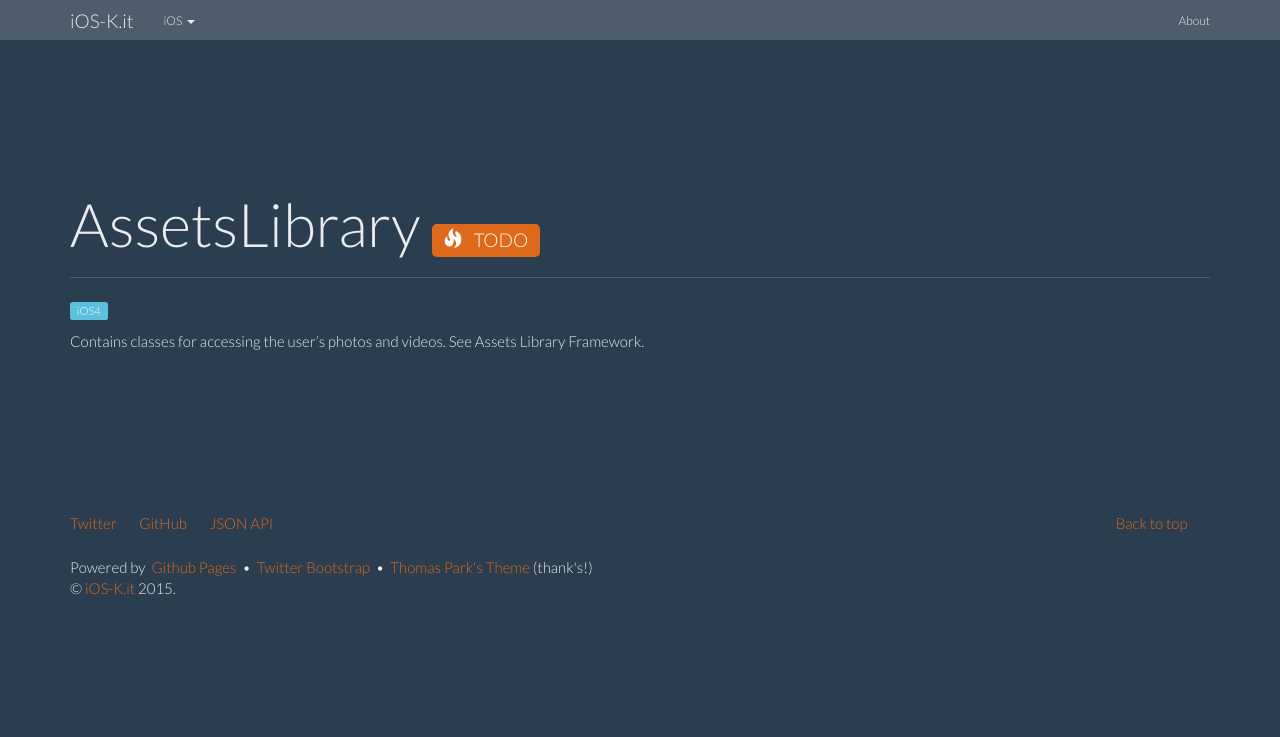
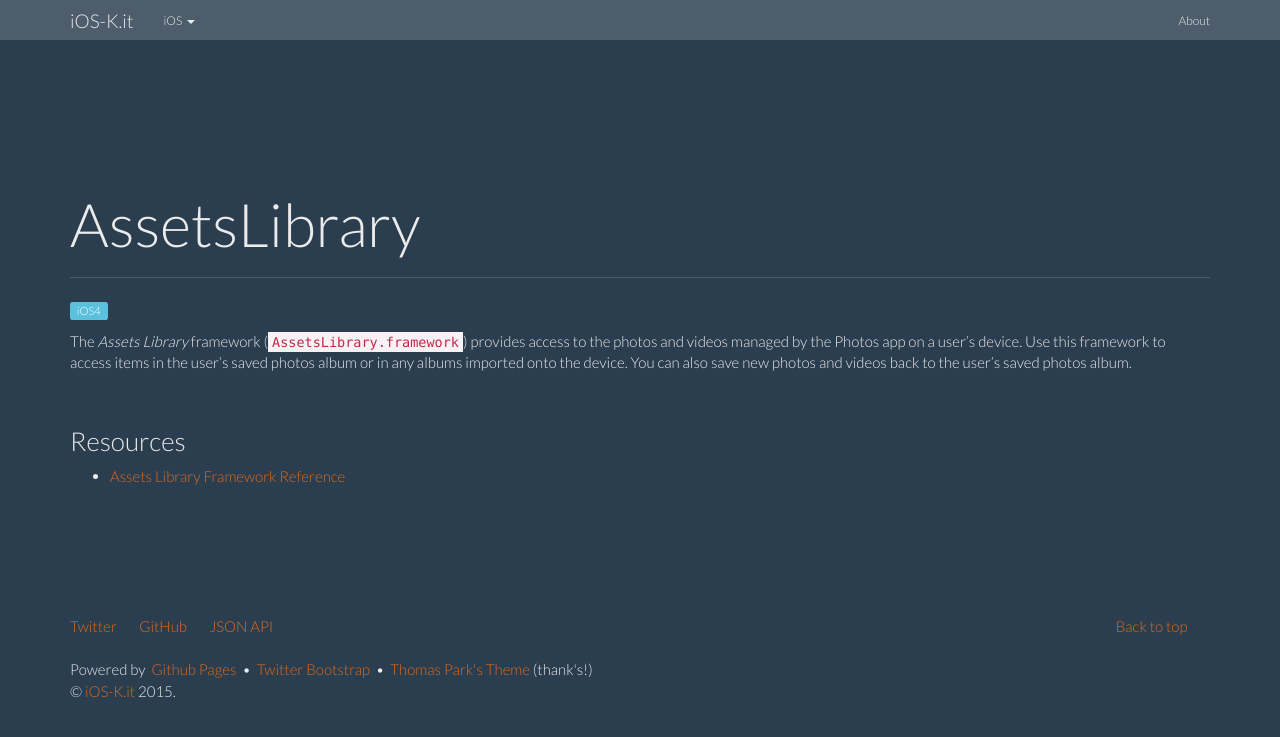
Before and after one commit to ioskit/ioskit.github.io, a Jekyll site: the page built from _kits/AssetsLibrary.md, in a window 1280 px wide. Shown: the top 737 px of the page. Built offline with Jekyll 4.4.1, drawn with Linux system fonts in a browser that asks for light colours; nearby versions of some CDN libraries.

Commit message:
Kit: AssetsLibrary.

```diff
--- a/_kits/AssetsLibrary.md
+++ b/_kits/AssetsLibrary.md
@@ -2,16 +2,16 @@
 layout: kit
 name: 'AssetsLibrary'
 id: assetslibrary
-status: TODO
+type: kit
+status:
 since: iOS4
 prefixe: 'AL'
-link:
-abstract: "Contains classes for accessing the user’s photos and videos. See Assets Library Framework."
-links__:
+abstract: "Contains classes for accessing the user’s photos and videos."
+links:
  - link:
-     name: 'aaa'
-     url: bbb
-     description: 'ccc'
+     name: 'Assets Library Framework Reference'
+     url: https://developer.apple.com/library/ios/documentation/AssetsLibrary/Reference/AssetsLibraryFramework/index.html
+     description: ''
 ---
 
-Contains classes for accessing the user’s photos and videos. See Assets Library Framework.
+The *Assets Library* framework (`AssetsLibrary.framework`) provides access to the photos and videos managed by the Photos app on a user’s device. Use this framework to access items in the user’s saved photos album or in any albums imported onto the device. You can also save new photos and videos back to the user’s saved photos album.
```
